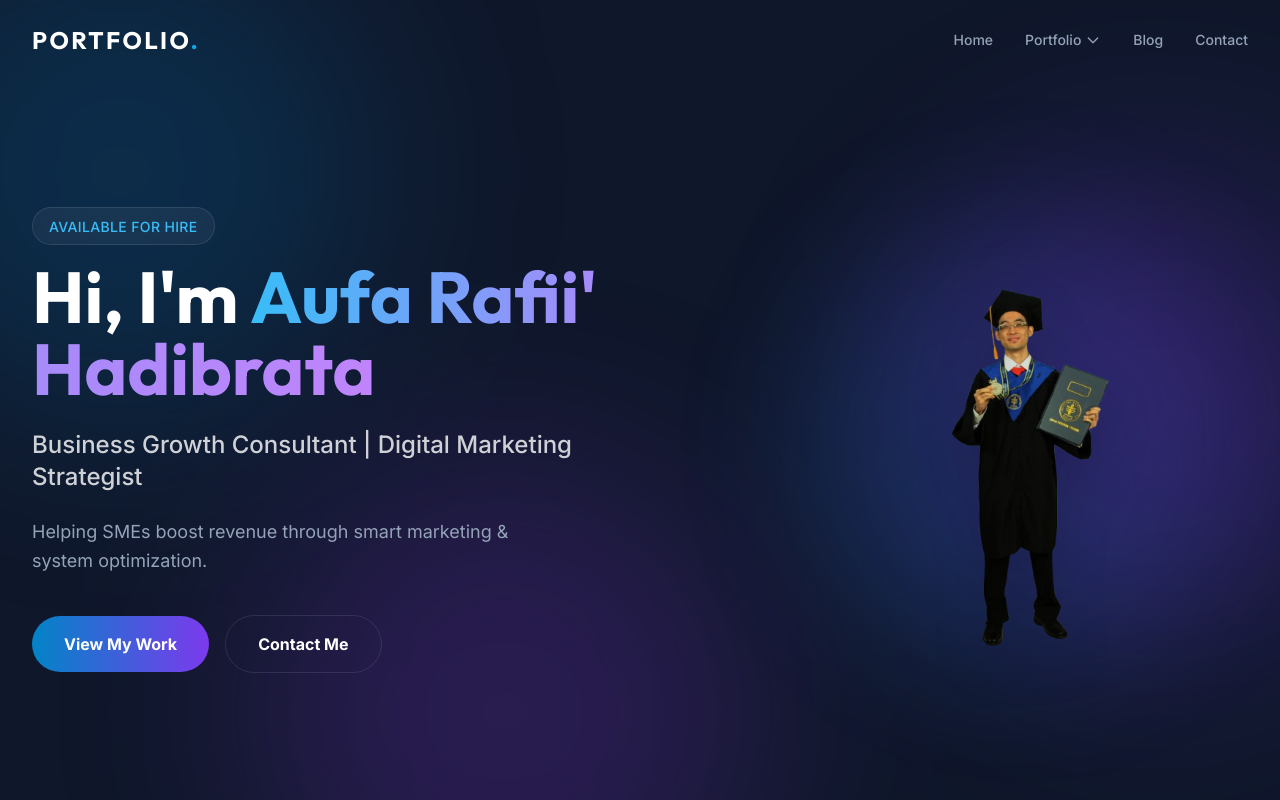
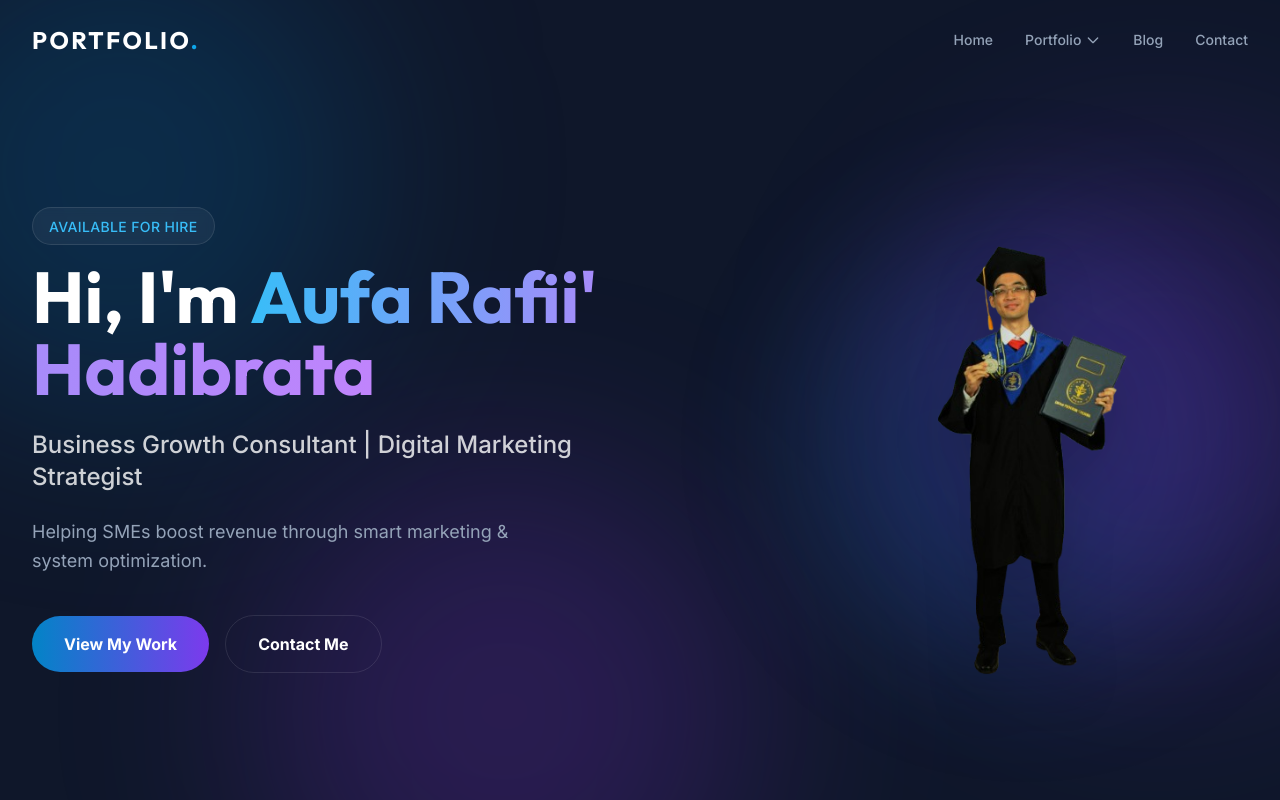
Before and after one commit to aufapai/aufa-porto, a React (Vite) app: page / in a window 1280 px wide. Shown: the top 800 px of the page. Built offline with nearby package versions, Linux system fonts and the light colour scheme.

Commit message:
Fix: Adjust Hero image sizing

```diff
--- a/src/components/sections/Hero.jsx
+++ b/src/components/sections/Hero.jsx
@@ -58,7 +58,7 @@ const Hero = () => {
                                 <img
                                     src="/images/hero-profile.png"
                                     alt="Aufa Rafii Hadibrata"
-                                    className="max-h-full max-w-full object-contain drop-shadow-2xl"
+                                    className="h-[120%] w-auto max-w-none object-contain drop-shadow-2xl -mb-8 overflow-visible"
                                 />
                             </div>
                         </div>
```
